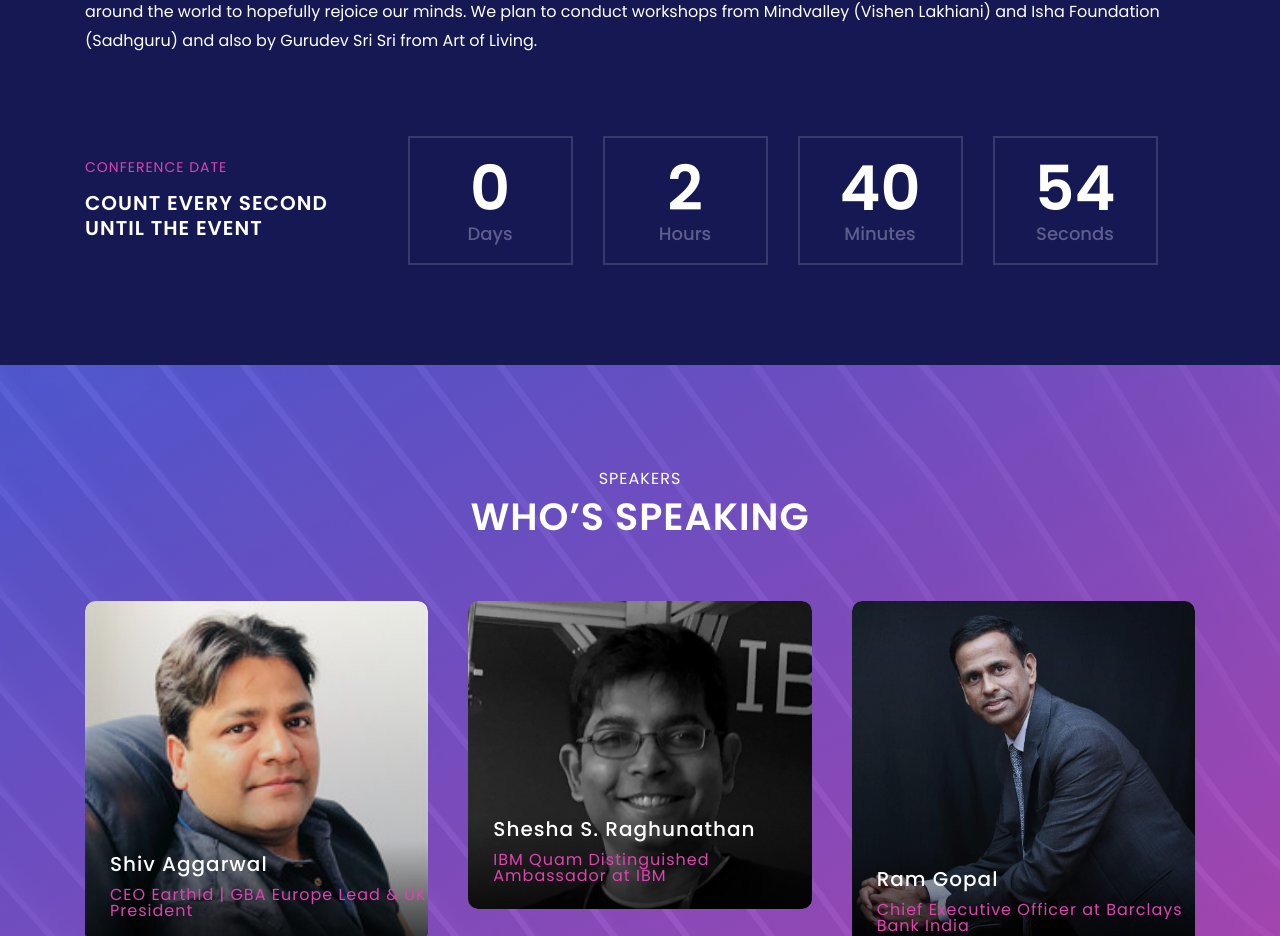
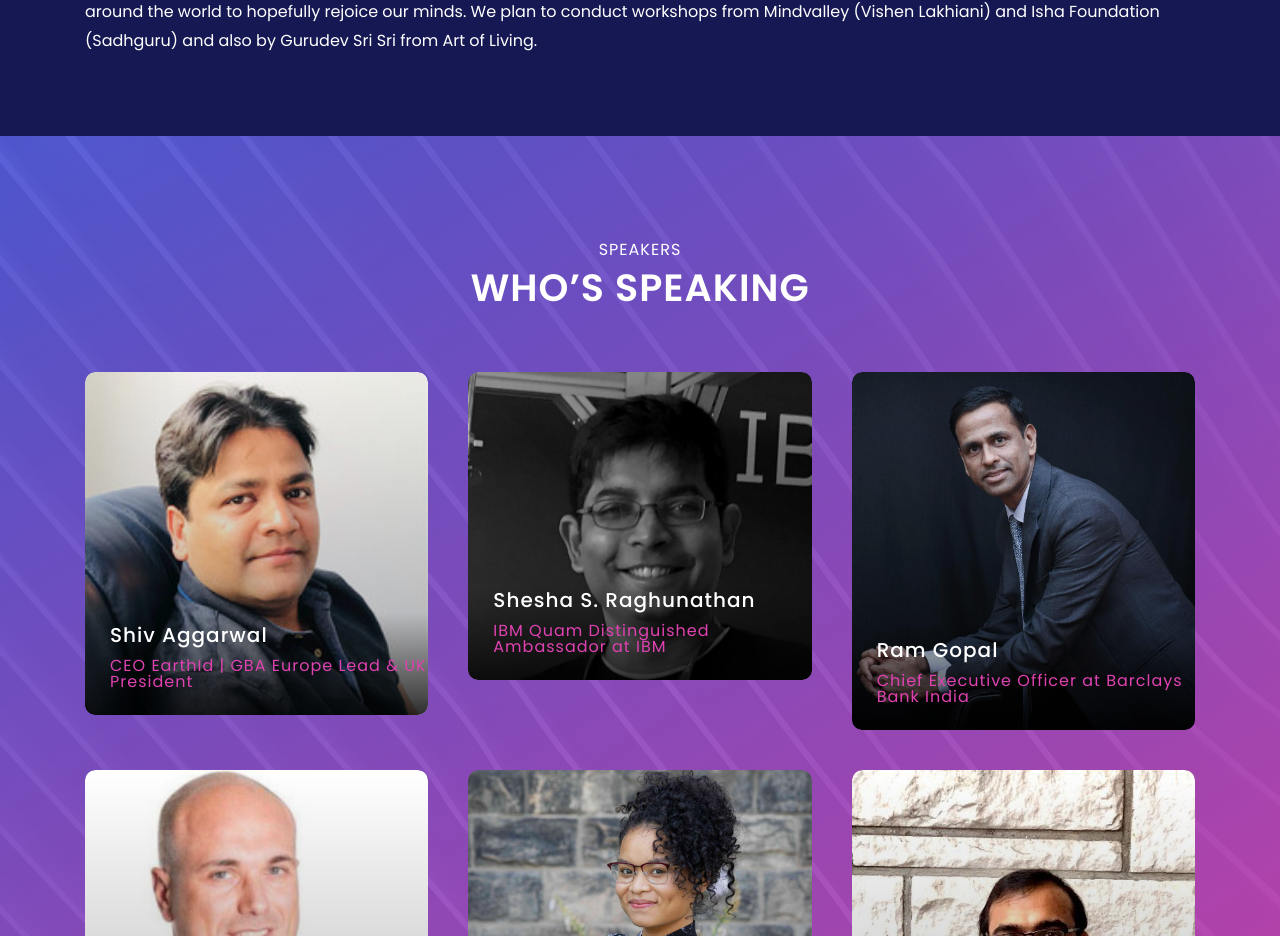
Before and after one commit to Error404m/esummit21, a website: page index.html in a window 1280 px wide. Shown: the part 1834-2770 px from the top of the page. Drawn offline with Linux system fonts and the light colour scheme; a script that the page names is missing.

Commit message:
removed clock

```diff
--- a/index.html
+++ b/index.html
@@ -222,31 +222,7 @@
 
 
       <!-- Counter Up Area -->
-      <div class="countdown-up-area">
-        <div class="container">
-          <div class="row align-items-center">
-            <div class="col-12 col-md-3">
-              <!-- Countdown Text -->
-              <div
-                class="countdown-content-text mb-100 wow fadeInUp"
-                data-wow-delay="300ms"
-              >
-                <h6>Conference Date</h6>
-                <h4>Count Every Second Until the Event</h4>
-              </div>
-            </div>
-
-            <div class="col-12 col-md-9">
-              <div
-                class="countdown-timer mb-100 wow fadeInUp"
-                data-wow-delay="300ms"
-              >
-              <div id="clock"> <div id="days">00 <span>Days</span></div> <div id="hours">00 <span>Hours</span></div> <div id="minutes">00 <span>Minutes</span></div> <div id="seconds">00 <span>Seconds</span></div></div>
-              </div>
-            </div>
-          </div>
-        </div>
-      </div>
+
     </section>
     <!-- About Us And Countdown Area End -->
 
```
